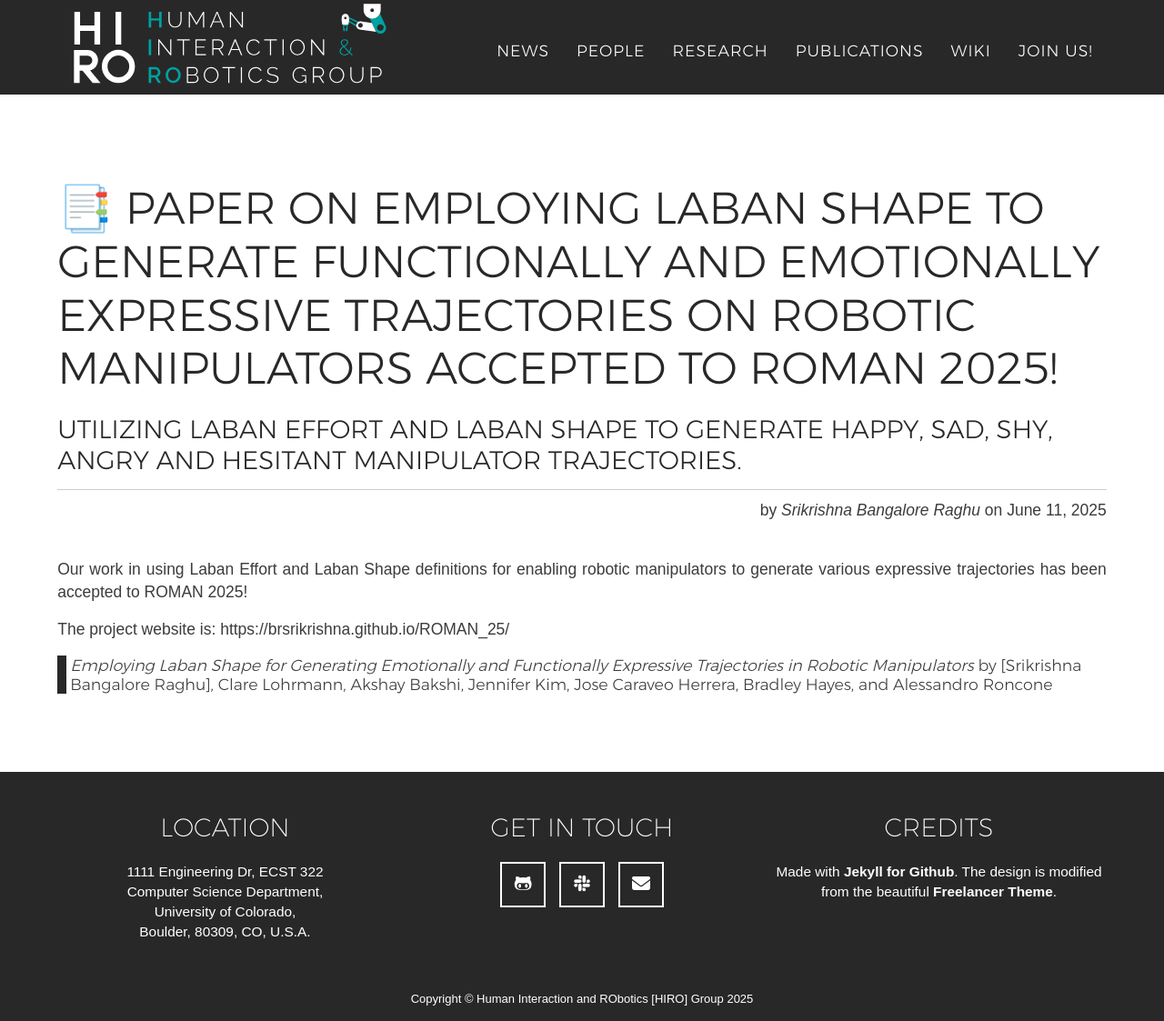
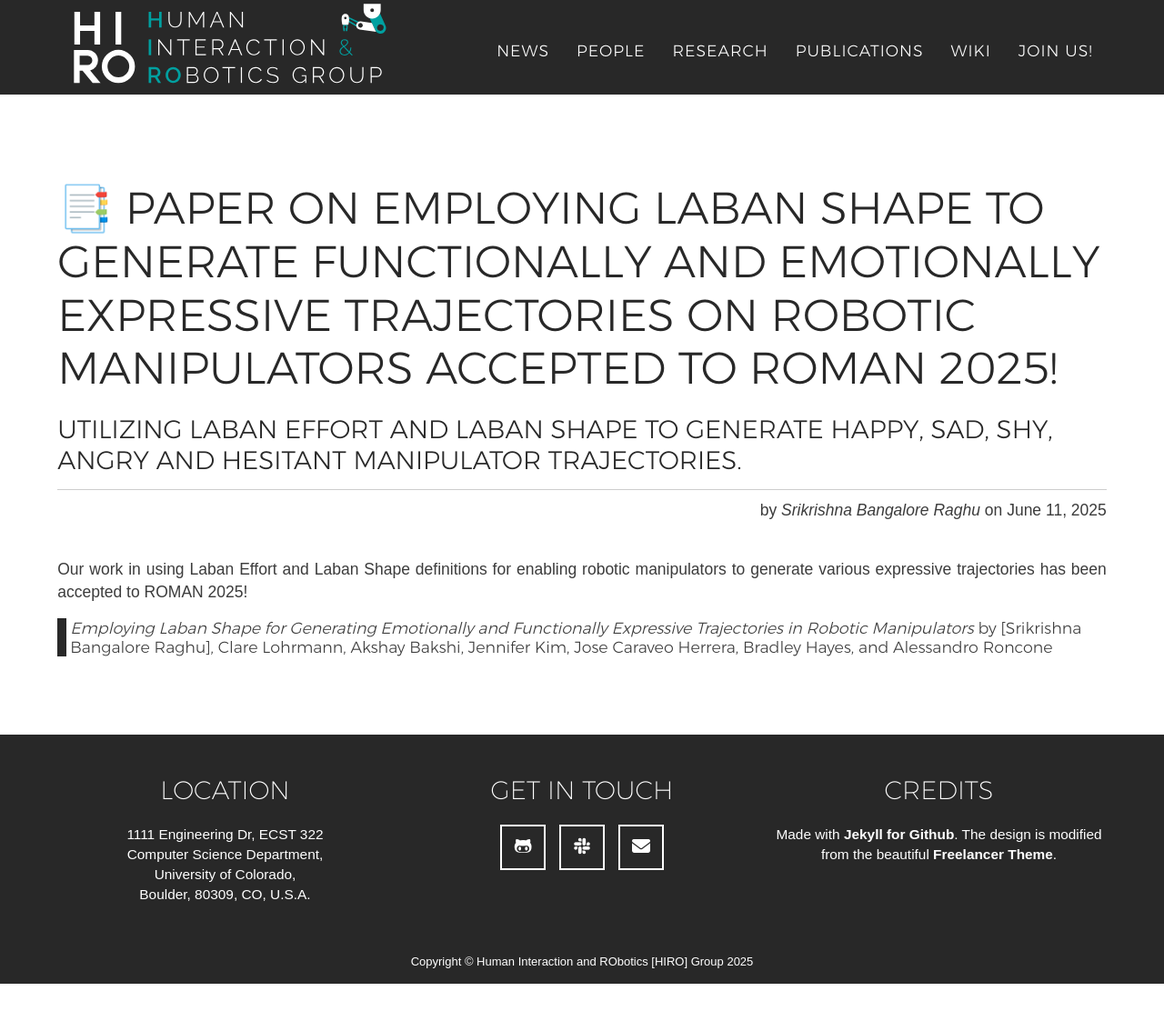
Before and after one commit to HIRO-group/HIRO-group.github.io, a Jekyll site: the page built from _posts/news/2025-06-11-ROMAN-2025.md, in a window 1280 px wide and 1123 px high. Shown: the whole window at 91% size. Built offline with Jekyll 4.4.1, drawn with Linux system fonts in a browser that asks for light colours; nearby versions of some CDN libraries; some web fonts are replaced.

Commit message:
Fixed website location

```diff
--- a/_posts/news/2025-06-11-ROMAN-2025.md
+++ b/_posts/news/2025-06-11-ROMAN-2025.md
@@ -1,12 +1,11 @@
 ---
 title: "📑 Paper on Employing Laban Shape to generate functionally and emotionally expressive trajectories on robotic manipulators accepted to ROMAN 2025!"
 description: Utilizing Laban Effort and Laban Shape to generate Happy, Sad, Shy, Angry and Hesitant manipulator trajectories.
-tags: [news]
+tags: [news, research highlight]
 author: Srikrishna Bangalore Raghu
+extlink: https://brsrikrishna.github.io/ROMAN_25/
 ---
 
 Our work in using Laban Effort and Laban Shape definitions for enabling robotic manipulators to generate various expressive trajectories has been accepted to ROMAN 2025!
 
-The project website is: https://brsrikrishna.github.io/ROMAN_25/
-
 #### _Employing Laban Shape for Generating Emotionally and Functionally Expressive Trajectories in Robotic Manipulators_ by [Srikrishna Bangalore Raghu], Clare Lohrmann, Akshay Bakshi, Jennifer Kim, Jose Caraveo Herrera, Bradley Hayes, and Alessandro Roncone
```
